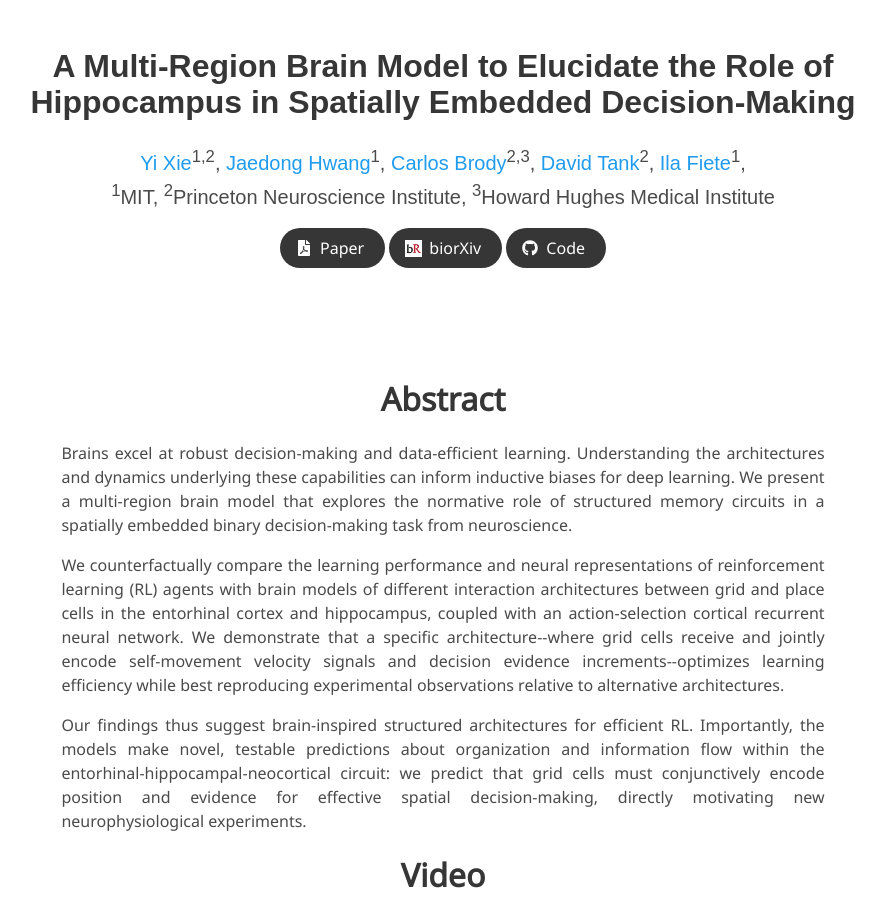
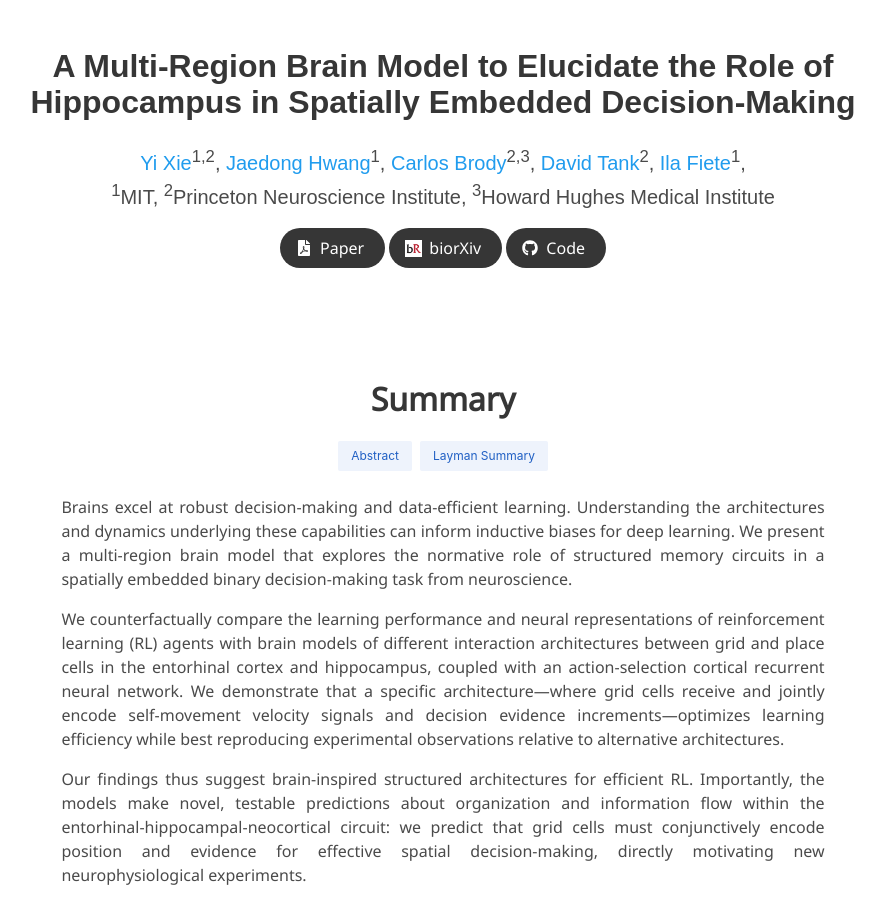
Before and after one commit to minzsiure/minzsiure.github.io, a Jekyll site: the page multiregion-brain-model/index.html, which Jekyll copies as it is, in a window 1280 px wide and 900 px high. Shown: the whole window, without its empty margins (197-1082 px from the left). Built offline with Jekyll 4.4.1, drawn with Linux system fonts in a browser that asks for light colours; nearby versions of some CDN libraries; some web fonts are replaced; library files that are not in the unit come from our copies; a style sheet for code colours, icons or effects is not loaded; some of the changed lines change nothing that is shown.

Commit message:
switch for layman

```diff
--- a/multiregion-brain-model/index.html
+++ b/multiregion-brain-model/index.html
@@ -223,45 +223,113 @@
     <section class="section">
         <div class="container is-max-desktop">
             <!-- Abstract. -->
+            <!-- Abstract + Layman Summary Toggle -->
             <div class="columns is-centered has-text-centered">
                 <div class="column is-four-fifths">
-                    <h2 class="title is-3">Abstract</h2>
-                    <div class="content has-text-justified">
+                    <h2 class="title is-3">Summary</h2>
+                    <div class="buttons is-centered">
+                        <button class="button is-small is-link is-light" onclick="showAbstract()">Abstract</button>
+                        <button class="button is-small is-link is-light" onclick="showLayman()">Layman Summary</button>
+                    </div>
+
+                    <!-- Technical Abstract -->
+                    <div id="abstract-text" class="content has-text-justified">
                         <p>
                             Brains excel at robust decision-making and data-efficient learning. Understanding the
-                            architectures and dynamics
-                            underlying these capabilities can inform inductive biases for deep learning. We present a
-                            multi-region brain model that
-                            explores the normative role of structured memory circuits in a spatially embedded binary
-                            decision-making task from
-                            neuroscience.
+                            architectures and dynamics underlying these capabilities can inform inductive biases for
+                            deep learning.
+                            We present a multi-region brain model that explores the normative role of structured memory
+                            circuits in
+                            a
+                            spatially embedded binary decision-making task from neuroscience.
                         </p>
                         <p>
                             We counterfactually compare the learning performance and neural representations of
-                            reinforcement learning (RL) agents
-                            with brain models of different interaction architectures between grid and place cells in the
-                            entorhinal cortex and
-                            hippocampus, coupled with an action-selection cortical recurrent neural network. We
-                            demonstrate that a specific
-                            architecture--where grid cells receive and jointly encode self-movement velocity signals and
-                            decision evidence
-                            increments--optimizes learning efficiency while best reproducing experimental observations
-                            relative to alternative
-                            architectures.
+                            reinforcement
+                            learning (RL)
+                            agents with brain models of different interaction architectures between grid and place cells
+                            in the
+                            entorhinal
+                            cortex and hippocampus, coupled with an action-selection cortical recurrent neural network.
+                            We demonstrate that a specific architecture—where grid cells receive and jointly encode
+                            self-movement
+                            velocity
+                            signals and decision evidence increments—optimizes learning efficiency while best
+                            reproducing
+                            experimental
+                            observations relative to alternative architectures.
                         </p>
                         <p>
                             Our findings thus suggest brain-inspired structured architectures for efficient RL.
-                            Importantly, the models make novel,
-                            testable predictions about organization and information flow within the
-                            entorhinal-hippocampal-neocortical circuit: we
-                            predict that grid cells must conjunctively encode position and evidence for effective
-                            spatial decision-making, directly
-                            motivating new neurophysiological experiments.
+                            Importantly, the models make novel, testable predictions about organization and information
+                            flow within
+                            the
+                            entorhinal-hippocampal-neocortical circuit: we predict that grid cells must conjunctively
+                            encode
+                            position and
+                            evidence for effective spatial decision-making, directly motivating new neurophysiological
+                            experiments.
+                        </p>
+                    </div>
+
+                    <!-- Layman Summary -->
+                    <div id="layman-text" class="content has-text-justified" style="display: none;">
+                        <p>
+                            Everyday choices—like deciding when to turn down a hallway—rely on two skills: knowing
+                            <strong>where</strong>
+                            we are and adding up <strong>clues</strong> about what to do next. Yet, how the brain merges
+                            these
+                            streams
+                            of information across multiple brain regions to accomplish this everyday task of making
+                            decisions in
+                            physical
+                            space remains a mystery.
+                        </p>
+                        <p>
+                            We built a “virtual brain” inside a reinforcement‑learning agent that links three key brain
+                            circuits:
+                            grid cells that track location, the hippocampus that stores memories, and a small cortical
+                            network that
+                            picks actions. The agent practises a classic mouse task: walking down a T‑shaped maze lined
+                            with visual
+                            towers ("evidence") on both sides, then turning at the end toward the side with more towers
+                            (“decision”).
+                        </p>
+                        <p>
+                            After testing all the possible brain circuit designs, we found that learning was fastest—and
+                            runs were
+                            shortest—when each grid cell encoded both position <strong>and</strong> a running tower
+                            count. This
+                            “dual‑coding” design also reproduced the unusual firing patterns recorded in the real mouse
+                            hippocampus
+                            during the same task, whereas other designs did not.
+                        </p>
+                        <p>
+                            For neuroscience, our results predict that biological grid cells combine “Where am I?” with
+                            “How much
+                            evidence have I gathered?”—a hypothesis that future neurophysiology experiments can directly
+                            test. For
+                            machine learning, adding such structured memory maps to learning agents can reduce training
+                            demands,
+                            enabling lighter, more efficient AI that makes decisions in the real world.
                         </p>
                     </div>
                 </div>
             </div>
-            <!--/ Abstract. -->
+
+            <script>
+                function showAbstract() {
+                    document.getElementById("abstract-text").style.display = "block";
+                    document.getElementById("layman-text").style.display = "none";
+                }
+
+                function showLayman() {
+                    document.getElementById("abstract-text").style.display = "none";
+                    document.getElementById("layman-text").style.display = "block";
+                }
+            </script>
+
+
 
             <!-- Paper video. -->
             <div class="columns is-centered has-text-centered">
```
